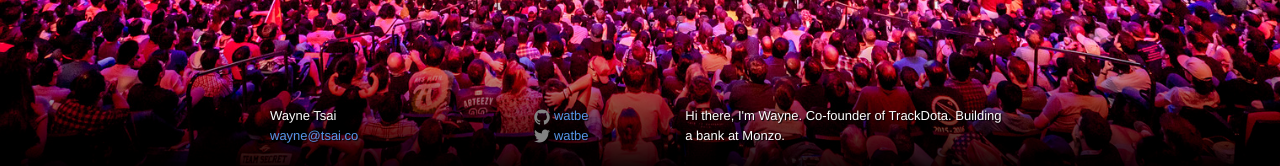
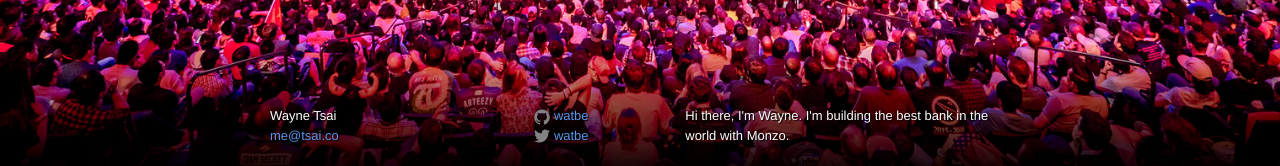
Before and after one commit to watbe/watbe.github.io, a Jekyll site: the page built from index.html, in a window 1280 px wide. Shown: the part 734-900 px from the top of the page. Built offline with Jekyll 4.4.1, drawn with Linux system fonts in a browser that asks for light colours.

Commit message:
Update _config.yml

```diff
--- a/_config.yml
+++ b/_config.yml
@@ -1,8 +1,8 @@
 # Site settings
 title: Wayne Tsai
-email: wayne@tsai.co
+email: me@tsai.co
 description: > # this means to ignore newlines until "baseurl:"
-    Hi there, I'm Wayne. Co-founder of TrackDota. Building a bank at Monzo.
+    Hi there, I'm Wayne. I'm building the best bank in the world with Monzo.
 baseurl: "" # the subpath of your site, e.g. /blog/
 url: "https://www.tsai.co" # the base hostname & protocol for your site
 twitter_username: watbe
```
